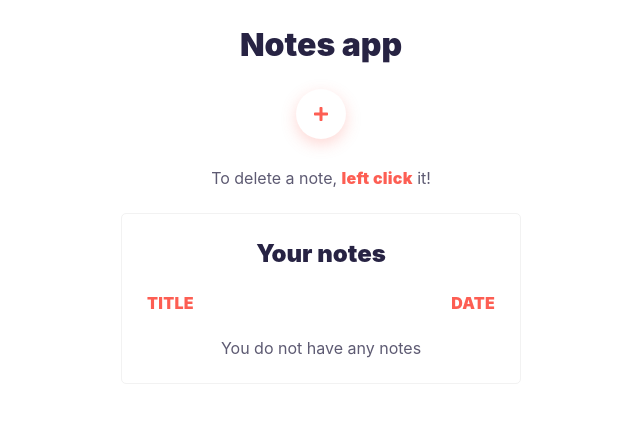
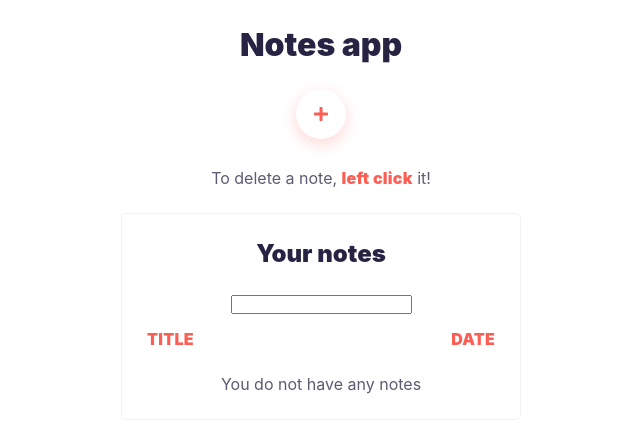
Before and after one commit to gasampaiosouza/notes, a Next.js app: page / in a window 1280 px wide. Shown: the top 432 px of the page, without its empty margins (319-959 px from the left). Built offline with nearby package versions, Linux system fonts and the light colour scheme.

Commit message:
adding search

```diff
--- a/components/Header/Header.js
+++ b/components/Header/index.js
@@ -1,11 +1,11 @@
 import { useState, useEffect, useReducer } from 'react';
-import Modal from '../Modal/Modal';
+import Modal from '../Modal';
 import style from './header.module.scss';
-import Button from '../Button/Button';
+import Button from '../Button';
 
 import { FontAwesomeIcon } from '@fortawesome/react-fontawesome';
 import { faPlus } from '@fortawesome/free-solid-svg-icons';
-import List from '../List/List';
+import List from '../List';
 
 const App = () => {
   const [show, setShow] = useState(false);
--- a/components/List/List.js
+++ /dev/null
@@ -1,74 +0,0 @@
-import style from './list.module.scss';
-import toggleNote from './toggleNote';
-import { useRef } from 'react';
-
-function List({ content, setContent }) {
-  const listItem = useRef(null);
-  const isListClear = Object.keys(content).length !== 1;
-
-  const deleteNote = (list_id) => {
-    const contentDefaultValue = [
-      {
-        title: '',
-        desc: '',
-        date: '',
-        id: 1,
-      },
-    ];
-
-    setContent(content.filter((item) => item.id.toString() != list_id));
-    return isListClear
-      ? localStorage.setItem('listItems', JSON.stringify(contentDefaultValue))
-      : 0;
-  };
-
-  return (
-    <div className={style['list']}>
-      <h1 className={style['list--title']}>Your notes</h1>
-
-      <div className={style['list--header']}>
-        <span className={style['list--header__title']}>TITLE</span>
-        <span className={style['list--header__date']}>DATE</span>
-      </div>
-
-      {isListClear ? (
-        (localStorage.setItem('listItems', JSON.stringify(content)),
-        content.map(({ title, id, desc, date }) => {
-          if (!title) return;
-
-          return (
-            <div
-              className={`${style['list--item']}`}
-              onClick={toggleNote}
-              key={id}
-              style={{ maxHeight: '50px' }}
-              ref={listItem}
-              id={id.toString()}
-              onContextMenu={(ev) => {
-                ev.preventDefault();
-                const clickedListID = ev.currentTarget.id;
-
-                deleteNote(clickedListID);
-              }}
-            >
-              <div className={style['list--item__info']}>
-                <p className={style['list--item__title']}>{title}</p>
-                <p className={style['list--item__date']}>{date}</p>
-              </div>
-
-              <div className={style['list--item__note']}>
-                <p>{desc}</p>
-              </div>
-            </div>
-          );
-        }))
-      ) : (
-        <p className={`${style['list--empty__message']} desc`}>
-          You do not have any notes
-        </p>
-      )}
-    </div>
-  );
-}
-
-export default List;
--- /dev/null
+++ b/components/List/index.js
@@ -0,0 +1,92 @@
+import style from './list.module.scss';
+import toggleNote from './toggleNote';
+import { useRef, useState } from 'react';
+
+function List({ content, setContent }) {
+  const listItem = useRef(null);
+  const isListClear = Object.keys(content).length !== 1;
+
+  const [searchValue, setSearchValue] = useState('');
+
+  const search = (event) => {
+    const inputValue = event.currentTarget.value;
+
+    setSearchValue(inputValue);
+  };
+
+  const deleteNote = (list_id) => {
+    const contentDefaultValue = [
+      {
+        title: '',
+        desc: '',
+        date: '',
+        id: 1,
+      },
+    ];
+
+    setContent(content.filter((item) => item.id.toString() != list_id));
+    return isListClear
+      ? localStorage.setItem('listItems', JSON.stringify(contentDefaultValue))
+      : 0;
+  };
+
+  return (
+    <div className={style['list']}>
+      <h1 className={style['list--title']}>Your notes</h1>
+
+      <div className={style['list--search']}>
+        <input
+          type="text"
+          className={style['list--search__input']}
+          onChange={search}
+        />
+      </div>
+
+      <div className={style['list--header']}>
+        <span className={style['list--header__title']}>TITLE</span>
+        <span className={style['list--header__date']}>DATE</span>
+      </div>
+
+      {isListClear ? (
+        (localStorage.setItem('listItems', JSON.stringify(content)),
+        content
+          .filter((item) => item.title.includes(searchValue))
+          .map(({ title, id, desc, date }) => {
+            if (!title) return;
+
+            return (
+              <div
+                className={`${style['list--item']}`}
+                onClick={toggleNote}
+                key={id}
+                style={{ maxHeight: '50px' }}
+                ref={listItem}
+                id={id.toString()}
+                onContextMenu={(ev) => {
+                  ev.preventDefault();
+                  const clickedListID = ev.currentTarget.id;
+
+                  deleteNote(clickedListID);
+                }}
+              >
+                <div className={style['list--item__info']}>
+                  <p className={style['list--item__title']}>{title}</p>
+                  <p className={style['list--item__date']}>{date}</p>
+                </div>
+
+                <div className={style['list--item__note']}>
+                  <p>{desc}</p>
+                </div>
+              </div>
+            );
+          }))
+      ) : (
+        <p className={`${style['list--empty__message']} desc`}>
+          You do not have any notes
+        </p>
+      )}
+    </div>
+  );
+}
+
+export default List;
--- a/components/Modal/Box.tsx
+++ b/components/Modal/Box.tsx
@@ -2,7 +2,7 @@ import { useRef } from 'react';
 import style from './modal.module.scss';
 import { FontAwesomeIcon } from '@fortawesome/react-fontawesome';
 import { faPlus, faTimes } from '@fortawesome/free-solid-svg-icons';
-import Button from '../Button/Button';
+import Button from '../Button';
 
 type boxType = {
   closeModal?: any;
--- a/pages/index.tsx
+++ b/pages/index.tsx
@@ -1,4 +1,4 @@
-import Header from '../components/Header/Header';
+import Header from '../components/Header';
 
 const Index = () => (
   <div className="container">
```
Also changed, not shown: components/Button/index.tsx (renamed from components/Button/Button.tsx), components/Modal/index.tsx (renamed from components/Modal/Modal.tsx).
